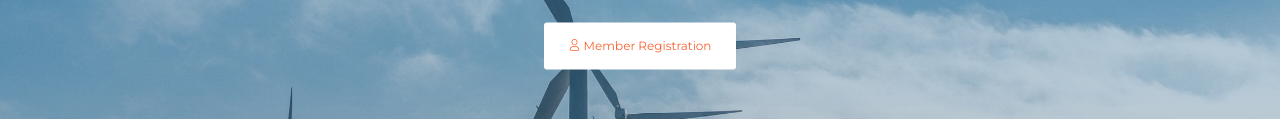
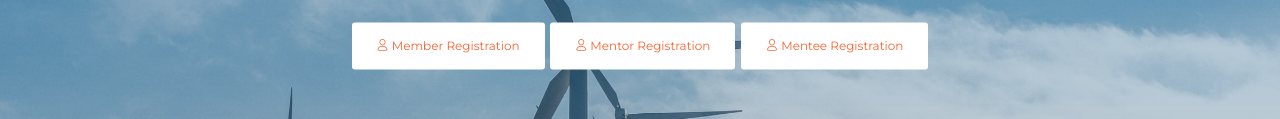
Before and after one commit to siddharth-saraf/InglemoorTSA, a plain HTML site: page index.html in a window 1280 px wide. Shown: the part 565-684 px from the top of the page. Drawn offline with Linux system fonts and the light colour scheme.

Commit message:
Updated index.html with new mentor mentee buttons

```diff
--- a/index.html
+++ b/index.html
@@ -80,16 +80,16 @@
               Member Registration
           </a>
           <!-- Mentor Buttons -->
-          <!--
-		      <a class="btn btn-neutral" target="_blank" rel="tooltip" data-placement="bottom" href="https://forms.gle/ThCSjjuTkPa1nirf7" style = "padding: 15px 25px 15px 25px;">
+
+		      <a class="btn btn-neutral" target="_blank" rel="tooltip" data-placement="bottom" href="https://forms.gle/ethvfmnzJB6XDJAx6" style = "padding: 15px 25px 15px 25px;">
               <i class="now-ui-icons users_single-02"></i>
               Mentor Registration
           </a>
-		      <a class="btn btn-neutral" target="_blank" rel="tooltip" data-placement="bottom" href="https://forms.gle/YQ3nPzDDU6frd5uL6" style = "padding: 15px 25px 15px 25px;">
+		      <a class="btn btn-neutral" target="_blank" rel="tooltip" data-placement="bottom" href="https://forms.gle/YxXmYoLeg2dANt896" style = "padding: 15px 25px 15px 25px;">
               <i class="now-ui-icons users_single-02"></i>
               Mentee Registration
           </a>
-          -->
+
 
 		      <!-- End of year buttons -->
           <!-- <a class="btn btn-neutral" target="_blank" rel="tooltip" data-placement="bottom" href="https://forms.gle/AuGXgxDoPjwCP9Ry5" style = "padding: 15px 25px 15px 25px;">
```
